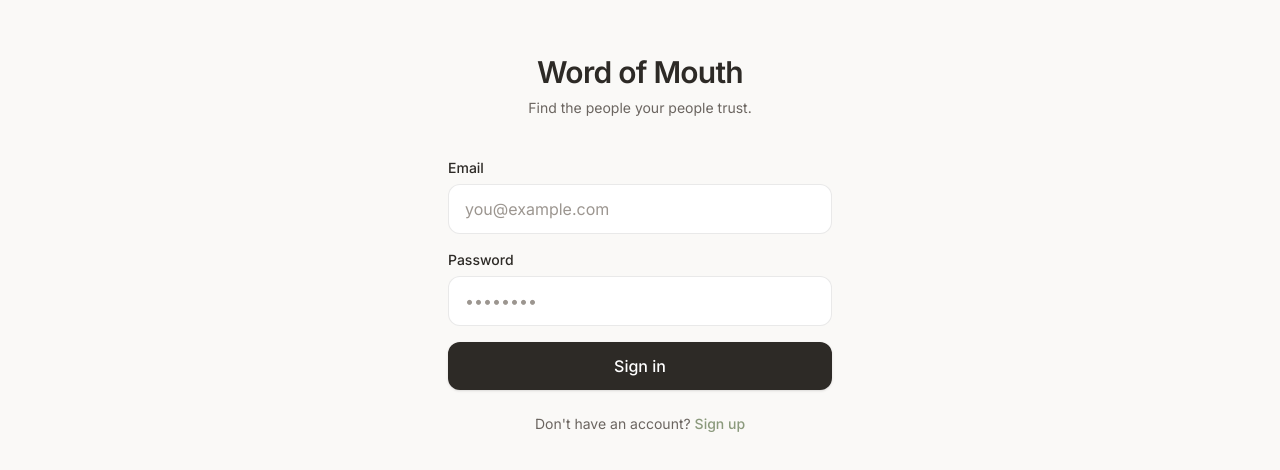
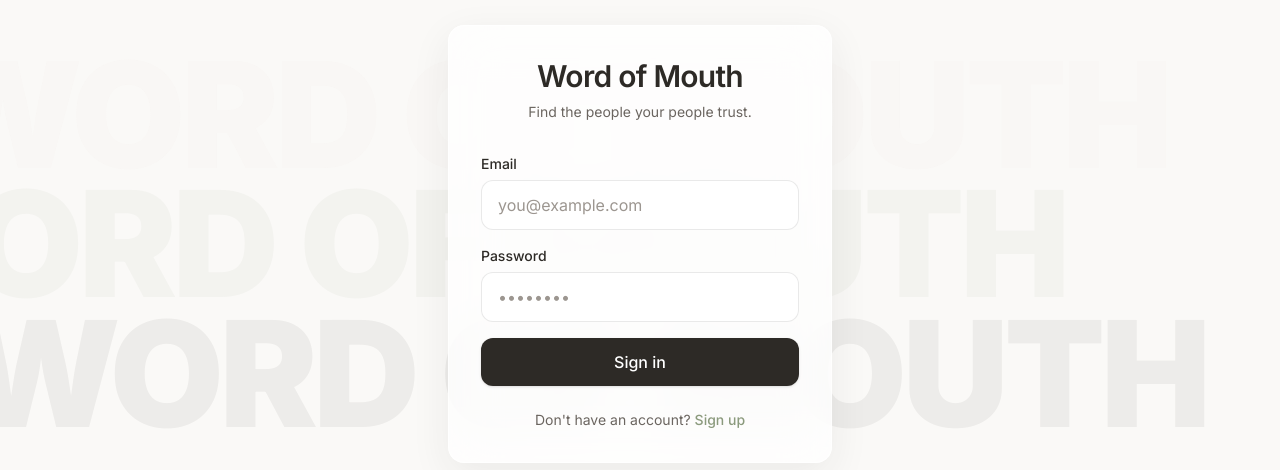
Before and after one commit to abby-finan/word-of-mouth, a Next.js app: page /login in a window 1280 px wide. Shown: the part 156-626 px from the top of the page. Built offline with nearby package versions, Linux system fonts and the light colour scheme.

Commit message:
added design refresh

```diff
--- a/src/app/(app)/home/page.tsx
+++ b/src/app/(app)/home/page.tsx
@@ -3,11 +3,13 @@
 import { useEffect, useState } from "react";
 import { useRouter } from "next/navigation";
 import { Search } from "lucide-react";
+import { BrandBackground } from "@/components/brand/BrandBackground";
 import { CategoryCard } from "@/components/recommendations/CategoryCard";
 import { getCurrentProfile, getCategoryCounts, CATEGORIES } from "@/lib/actions";
 import { getGreeting } from "@/lib/constants";
 import { Profile } from "@/types/database";
 import { RecommendationCategory } from "@/types/database";
+
 export default function HomePage() {
   const router = useRouter();
   const [profile, setProfile] = useState<Profile | null>(null);
@@ -38,25 +40,31 @@ export default function HomePage() {
 
   if (loading) {
     return (
-      <div className="flex items-center justify-center h-64">
+      <div className="relative min-h-[70vh] overflow-hidden">
+        <BrandBackground variant="subtle" fixed={false} />
+        <div className="relative z-10 flex h-64 items-center justify-center">
           <div className="animate-pulse text-warm-gray-light">Loading...</div>
+        </div>
       </div>
     );
   }
 
   return (
-    <>
+    <div className="relative min-h-[70vh] overflow-hidden">
+      <BrandBackground variant="subtle" fixed={false} />
+
+      <div className="relative z-10">
         <div className="px-5 pt-8 pb-4">
-        <p className="text-warm-gray text-sm">
+          <p className="text-sm text-warm-gray">
             {getGreeting()}
             {profile ? `, ${profile.first_name}` : ""}
           </p>
-        <h1 className="text-2xl font-semibold text-charcoal mt-1 tracking-tight">
+          <h1 className="mt-1 text-2xl font-semibold tracking-tight text-charcoal">
             Find the people your people trust.
           </h1>
         </div>
 
-      <div className="px-5 mb-4">
+        <div className="mb-4 px-5">
           <div className="relative">
             <Search
               size={18}
@@ -67,7 +75,7 @@ export default function HomePage() {
               placeholder="Search categories..."
               value={search}
               onChange={(e) => setSearch(e.target.value)}
-            className="w-full rounded-xl border border-charcoal/10 bg-white pl-11 pr-4 py-3 text-charcoal placeholder:text-warm-gray-light focus:outline-none focus:ring-2 focus:ring-sage/40"
+              className="w-full rounded-xl border border-charcoal/10 bg-white/90 py-3 pl-11 pr-4 text-charcoal placeholder:text-warm-gray-light backdrop-blur-sm focus:outline-none focus:ring-2 focus:ring-sage/40"
             />
           </div>
         </div>
@@ -85,20 +93,21 @@ export default function HomePage() {
           </div>
 
           {filtered.length === 0 && (
-          <p className="text-center text-warm-gray py-12">
+            <p className="py-12 text-center text-warm-gray">
               No categories match your search.
             </p>
           )}
 
           {Object.keys(counts).length === 0 && !search && (
-          <div className="mt-8 text-center px-4">
-            <p className="text-warm-gray text-sm leading-relaxed">
+            <div className="mt-8 px-4 text-center">
+              <p className="text-sm leading-relaxed text-warm-gray">
                 Add friends and share your recommendations to see trusted providers
                 from your network.
               </p>
             </div>
           )}
         </div>
-    </>
+      </div>
+    </div>
   );
 }
--- a/src/app/(auth)/login/page.tsx
+++ b/src/app/(auth)/login/page.tsx
@@ -5,6 +5,8 @@ import { useRouter } from "next/navigation";
 import Link from "next/link";
 import { createClient } from "@/lib/supabase/client";
 import { formatAuthError, logAuthError } from "@/lib/auth-errors";
+import { AuthCard } from "@/components/brand/AuthCard";
+import { BrandBackground } from "@/components/brand/BrandBackground";
 import { Button } from "@/components/ui/Button";
 import { Input } from "@/components/ui/Input";
 
@@ -44,13 +46,17 @@ export default function LoginPage() {
   }
 
   return (
-    <div className="min-h-screen bg-cream flex flex-col items-center justify-center px-6 safe-top safe-bottom">
+    <div className="relative min-h-screen overflow-hidden bg-cream">
+      <BrandBackground variant="auth" />
+
+      <div className="relative z-10 flex min-h-screen flex-col items-center justify-center px-6 safe-top safe-bottom">
         <div className="w-full max-w-sm">
-        <div className="text-center mb-10">
+          <AuthCard>
+            <div className="mb-8 text-center">
               <h1 className="text-3xl font-semibold text-charcoal tracking-tight">
                 Word of Mouth
               </h1>
-          <p className="mt-2 text-warm-gray text-sm">
+              <p className="mt-2 text-sm text-warm-gray">
                 Find the people your people trust.
               </p>
             </div>
@@ -91,10 +97,12 @@ export default function LoginPage() {
 
             <p className="mt-6 text-center text-sm text-warm-gray">
               Don&apos;t have an account?{" "}
-          <Link href="/signup" className="text-sage font-medium hover:underline">
+              <Link href="/signup" className="font-medium text-sage hover:underline">
                 Sign up
               </Link>
             </p>
+          </AuthCard>
+        </div>
       </div>
     </div>
   );
--- a/src/app/(auth)/signup/page.tsx
+++ b/src/app/(auth)/signup/page.tsx
@@ -11,6 +11,8 @@ import {
   logAuthError,
 } from "@/lib/auth-errors";
 import { normalizePhoneNumber } from "@/lib/phone";
+import { AuthCard } from "@/components/brand/AuthCard";
+import { BrandBackground } from "@/components/brand/BrandBackground";
 import { Button } from "@/components/ui/Button";
 import { Input } from "@/components/ui/Input";
 
@@ -112,13 +114,17 @@ export default function SignupPage() {
   }
 
   return (
-    <div className="min-h-screen bg-cream flex flex-col items-center justify-center px-6 safe-top safe-bottom">
+    <div className="relative min-h-screen overflow-hidden bg-cream">
+      <BrandBackground variant="auth" />
+
+      <div className="relative z-10 flex min-h-screen flex-col items-center justify-center px-6 py-10 safe-top safe-bottom">
         <div className="w-full max-w-sm">
-        <div className="text-center mb-10">
+          <AuthCard>
+            <div className="mb-8 text-center">
               <h1 className="text-3xl font-semibold text-charcoal tracking-tight">
                 Join Word of Mouth
               </h1>
-          <p className="mt-2 text-warm-gray text-sm">
+              <p className="mt-2 text-sm text-warm-gray">
                 Share your trusted people. Discover theirs.
               </p>
             </div>
@@ -172,7 +178,7 @@ export default function SignupPage() {
                 required
                 autoComplete="tel"
               />
-          <p className="text-xs text-warm-gray-light -mt-2">
+              <p className="-mt-2 text-xs text-warm-gray-light">
                 Required — helps friends find you. Not used for login.
               </p>
 
@@ -191,17 +197,24 @@ export default function SignupPage() {
                 </div>
               )}
 
-          <Button type="submit" className="w-full" loading={loading} disabled={loading}>
+              <Button
+                type="submit"
+                className="w-full"
+                loading={loading}
+                disabled={loading}
+              >
                 Create account
               </Button>
             </form>
 
             <p className="mt-6 text-center text-sm text-warm-gray">
               Already have an account?{" "}
-          <Link href="/login" className="text-sage font-medium hover:underline">
+              <Link href="/login" className="font-medium text-sage hover:underline">
                 Sign in
               </Link>
             </p>
+          </AuthCard>
+        </div>
       </div>
     </div>
   );
--- a/src/app/globals.css
+++ b/src/app/globals.css
@@ -10,6 +10,8 @@
   --color-sage-light: #e8ede4;
   --color-blush: #e8d5d0;
   --color-blush-light: #f5ebe8;
+  --color-sand: #e8e2d9;
+  --color-terracotta: #c9a99a;
   --font-sans: "Inter", ui-sans-serif, system-ui, sans-serif;
 }
 
--- /dev/null
+++ b/src/components/brand/AuthCard.tsx
@@ -0,0 +1,21 @@
+import { cn } from "@/lib/utils";
+
+interface AuthCardProps {
+  children: React.ReactNode;
+  className?: string;
+}
+
+/** Elevated glass card for auth and onboarding forms */
+export function AuthCard({ children, className }: AuthCardProps) {
+  return (
+    <div
+      className={cn(
+        "rounded-2xl border border-white/70 bg-white/75 p-8 backdrop-blur-xl",
+        "shadow-[0_12px_40px_rgba(45,42,38,0.07)]",
+        className
+      )}
+    >
+      {children}
+    </div>
+  );
+}
--- /dev/null
+++ b/src/components/brand/BrandBackground.tsx
@@ -0,0 +1,88 @@
+import { cn } from "@/lib/utils";
+
+type BrandBackgroundVariant = "auth" | "subtle";
+
+interface BrandBackgroundProps {
+  /** auth = full typography for login/signup; subtle = lighter texture for in-app screens */
+  variant?: BrandBackgroundVariant;
+  /** fixed pins to viewport (auth); absolute scrolls within a relative parent */
+  fixed?: boolean;
+  className?: string;
+}
+
+const DESKTOP_LINES = ["WORD OF MOUTH", "WORD OF MOUTH", "WORD OF MOUTH"];
+const MOBILE_LINES = ["WOM", "WOM", "WOM", "WOM"];
+
+export function BrandBackground({
+  variant = "auth",
+  fixed = true,
+  className,
+}: BrandBackgroundProps) {
+  const isSubtle = variant === "subtle";
+  const opacity = isSubtle ? "opacity-[0.04]" : "opacity-[0.06]";
+
+  return (
+    <div
+      aria-hidden="true"
+      className={cn(
+        "pointer-events-none inset-0 z-0 overflow-hidden select-none",
+        fixed ? "fixed" : "absolute",
+        className
+      )}
+    >
+      {/* Mobile — WOM × 4 (auth) or × 2 (subtle) */}
+      <div
+        className={cn(
+          "flex h-full flex-col md:hidden",
+          isSubtle
+            ? "justify-start pt-24 gap-0"
+            : "justify-center gap-1 py-16",
+          opacity
+        )}
+      >
+        {(isSubtle ? MOBILE_LINES.slice(0, 2) : MOBILE_LINES).map((line, i) => (
+          <p
+            key={i}
+            className={cn(
+              "font-black uppercase leading-none tracking-[-0.05em] whitespace-nowrap",
+              i % 2 === 0 ? "text-blush -translate-x-[10%]" : "text-sage -translate-x-[22%]"
+            )}
+            style={{ fontSize: isSubtle ? "42vw" : "34vw" }}
+          >
+            {line}
+          </p>
+        ))}
+      </div>
+
+      {/* Desktop — WORD OF MOUTH × 3 (auth) or × 1 (subtle) */}
+      <div
+        className={cn(
+          "hidden h-full flex-col md:flex",
+          isSubtle
+            ? "justify-start pt-28"
+            : "justify-center gap-0 py-20",
+          opacity
+        )}
+      >
+        {(isSubtle ? DESKTOP_LINES.slice(0, 1) : DESKTOP_LINES).map((line, i) => (
+          <p
+            key={i}
+            className={cn(
+              "font-black uppercase leading-[0.88] tracking-[-0.03em] whitespace-nowrap",
+              isSubtle
+                ? "text-sage translate-x-[8%]"
+                : cn(
+                    i === 0 && "text-blush -translate-x-[6%]",
+                    i === 1 && "text-sage -translate-x-[14%]",
+                    i === 2 && "text-charcoal -translate-x-[3%]"
+                  )
+            )}
+            style={{ fontSize: isSubtle ? "14vw" : "11.5vw" }}
+          >
+            {line}
+          </p>
+        ))}
+      </div>
+    </div>
+  );
+}
```
Lines whose indentation alone changed are shown as unchanged.
